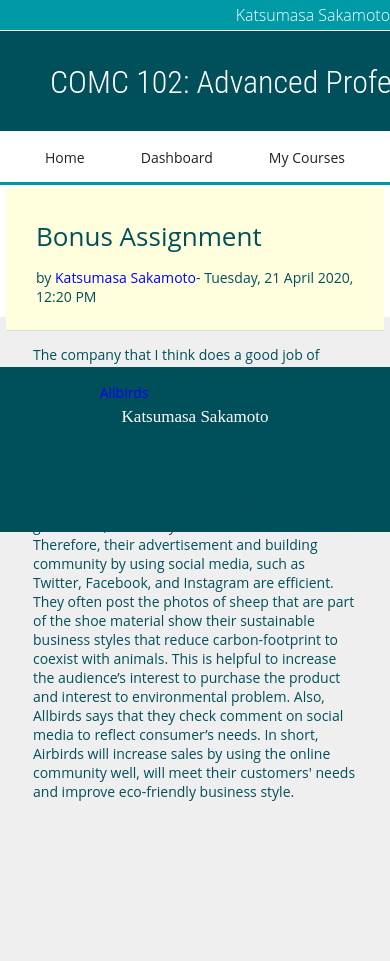
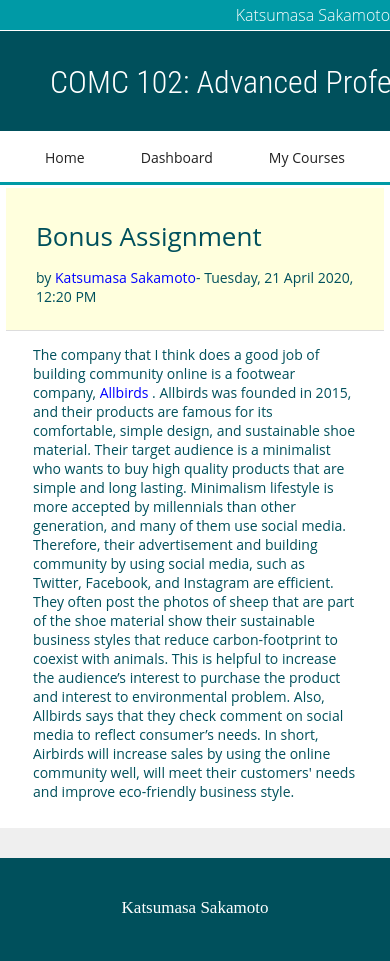
Before and after one commit to kiki1113/comc102, a plain HTML site: page index.html in a window 390 px wide. Shown: the top 961 px of the page. Before the commit the page ends 844 px from the top, so only its background shows below. Drawn offline with Linux system fonts and the light colour scheme.

Commit message:
Update stylesheet.css

```diff
--- a/stylesheet.css
+++ b/stylesheet.css
@@ -1,6 +1,6 @@
 body {
   font-size: 16px;
-  color: black;
+  color: #00505c;
   background-color: #EFEFEF;
   margin: 0;
   padding: 0;
@@ -200,7 +200,7 @@ footer {
     -ms-grid-columns: auto;
     -ms-grid-rows: auto;
     grid-template-columns: auto;
-    grid-template-rows: 132px auto;
+    grid-template-rows: auto;
     gap: 20px;
     margin-bottom: 30px;
   }
```
